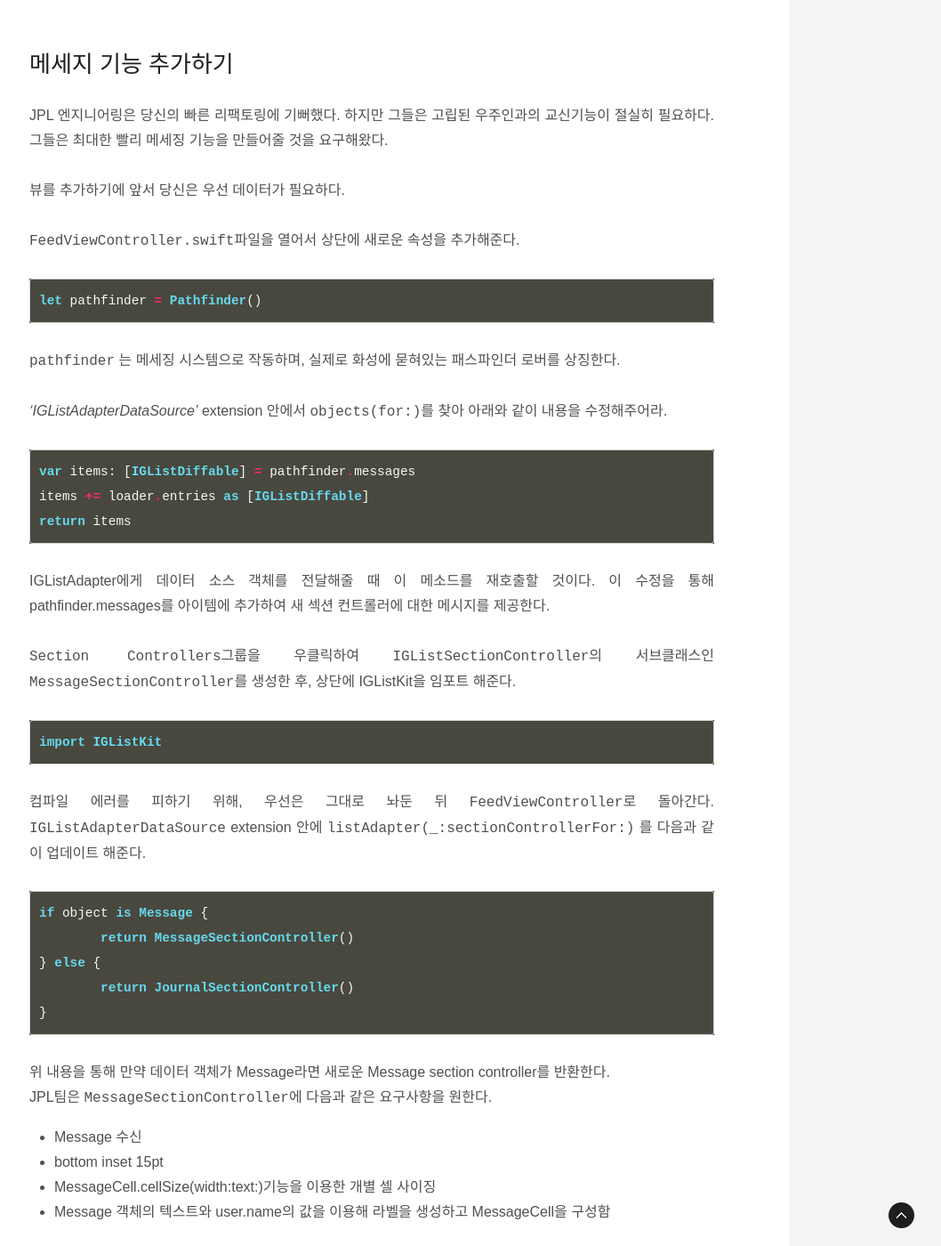
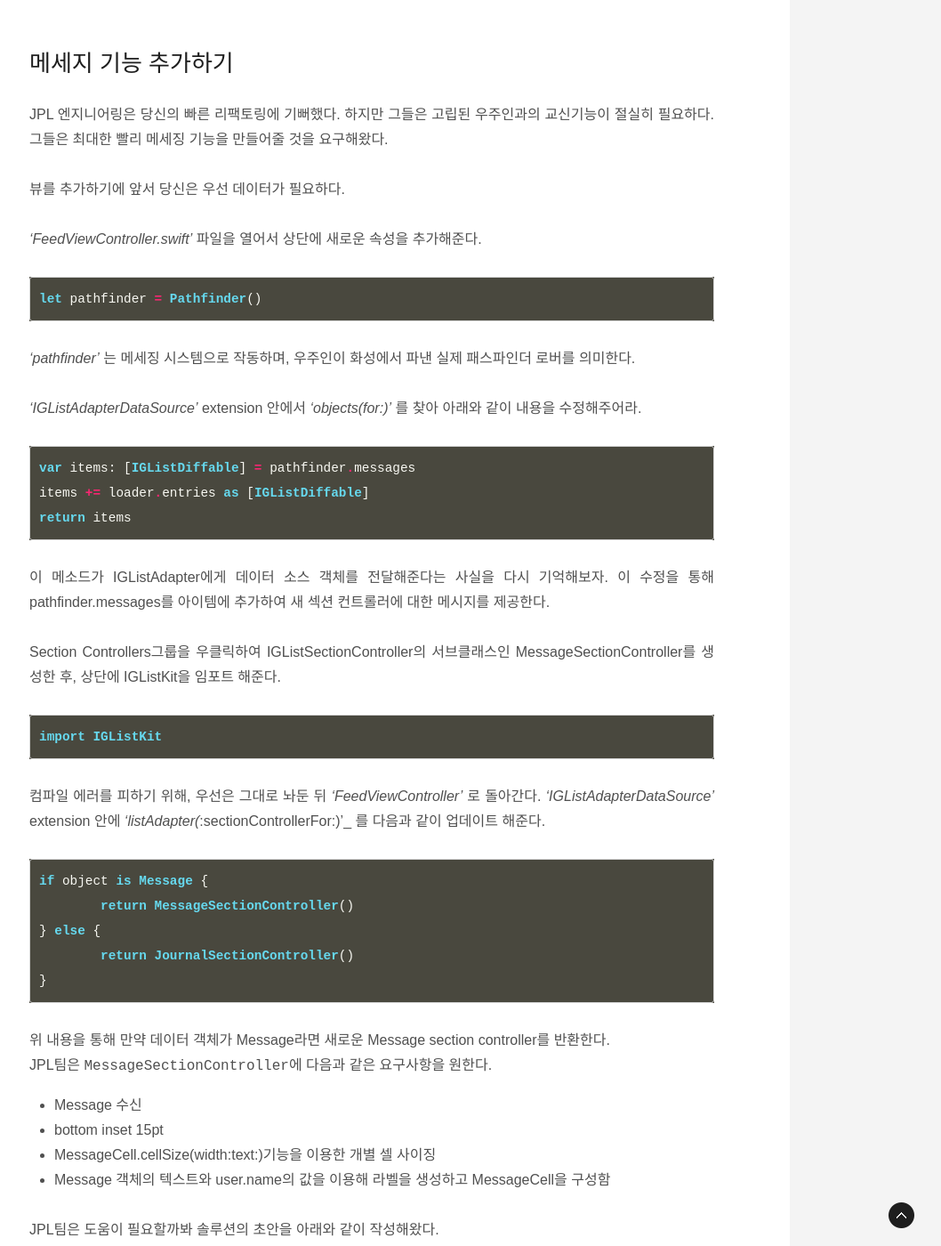
Before and after one commit to ThroughKim/throughkim.github.com, a Jekyll site: the page built from _posts/2017-01-12-IGListKit.md, in a window 1280 px wide and 1400 px high, scrolled down 13748 px. Shown: the whole window at 89% size, without its empty margins (222-1280 px from the left). Built offline with Jekyll 4.4.1, drawn with Linux system fonts in a browser that asks for light colours; some web fonts are replaced; some of the changed text lies outside the part shown.

Commit message:
upload blog

````diff
--- a/_posts/2017-01-12-IGListKit.md
+++ b/_posts/2017-01-12-IGListKit.md
@@ -152,7 +152,7 @@
 
 > NOTE: Working Range는 더 어려운 개념이라서 이 튜토리얼에서는 다루지 않는다. 그러나 도큐멘테이션과 예시 어플리케이션이 [IGListKit Repo](https://instagram.github.io/IGListKit/)에 있다.
 
-다음 내용을 `viewDidLoad()`의 하단에 추가해준다.
+다음 내용을 _'viewDidLoad()'_ 의 하단에 추가해준다.
 
 ```swift
 adapter.collectionView = collectionView
@@ -320,15 +320,15 @@
 
 뷰를 추가하기에 앞서 당신은 우선 데이터가 필요하다.
 
-`FeedViewController.swift`파일을 열어서 상단에 새로운 속성을 추가해준다.
+_'FeedViewController.swift'_ 파일을 열어서 상단에 새로운 속성을 추가해준다.
 
 ```swift
 let pathfinder = Pathfinder()
 ```
 
-`pathfinder` 는 메세징 시스템으로 작동하며, 실제로 화성에 묻혀있는 패스파인더 로버를 상징한다.
+_'pathfinder'_ 는 메세징 시스템으로 작동하며, 우주인이 화성에서 파낸 실제 패스파인더 로버를 의미한다.
 
-_'IGListAdapterDataSource'_  extension 안에서 `objects(for:)`를 찾아 아래와 같이 내용을 수정해주어라.
+_'IGListAdapterDataSource'_  extension 안에서 _'objects(for:)'_ 를 찾아 아래와 같이 내용을 수정해주어라.
 
 ```swift
 var items: [IGListDiffable] = pathfinder.messages
@@ -336,16 +336,16 @@
 return items
 ```
 
-IGListAdapter에게 데이터 소스 객체를 전달해줄 때 이 메소드를 재호출할 것이다. 이 수정을 통해
+이 메소드가 IGListAdapter에게 데이터 소스 객체를 전달해준다는 사실을 다시 기억해보자. 이 수정을 통해
 pathfinder.messages를 아이템에 추가하여 새 섹션 컨트롤러에 대한 메시지를 제공한다.
 
-`Section Controllers`그룹을 우클릭하여 `IGListSectionController`의 서브클래스인 `MessageSectionController`를 생성한 후, 상단에 IGListKit을 임포트 해준다.
+Section Controllers그룹을 우클릭하여 IGListSectionController의 서브클래스인 MessageSectionController를 생성한 후, 상단에 IGListKit을 임포트 해준다.
 
 ```swift
 import IGListKit
 ```
 
-컴파일 에러를 피하기 위해, 우선은 그대로 놔둔 뒤 `FeedViewController`로 돌아간다. `IGListAdapterDataSource` extension 안에 `listAdapter(_:sectionControllerFor:)` 를 다음과 같이 업데이트 해준다.
+컴파일 에러를 피하기 위해, 우선은 그대로 놔둔 뒤 _'FeedViewController'_ 로 돌아간다. _'IGListAdapterDataSource'_ extension 안에 _'listAdapter(_:sectionControllerFor:)'_ 를 다음과 같이 업데이트 해준다.
 
 ```swift
 if object is Message {
````
